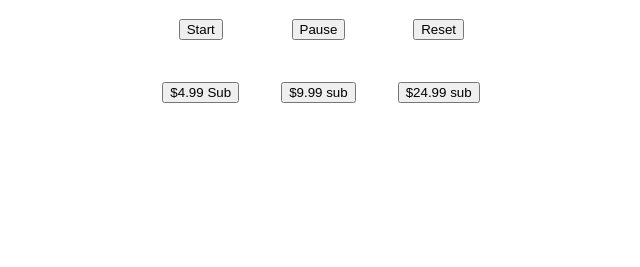
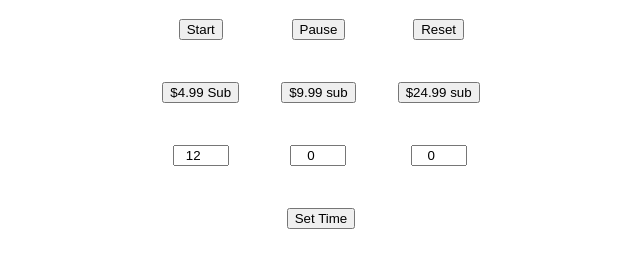
Before and after one commit to NeckbeardedDragon/scamathon_timer, a plain HTML site: page index.html in a window 1280 px wide. Shown: the part 151-418 px from the top of the page, without its empty margins (319-959 px from the left). Drawn offline with Linux system fonts and the light colour scheme.

Commit message:
Added time setting option

```diff
--- a/index.html
+++ b/index.html
@@ -59,6 +59,11 @@
                 time += amt;
                 updateTime();
             }
+            function setTime(){
+                time = 3600*parseInt(hrInp.value)+60*parseInt(minInp.value)+parseInt(secInp.value);
+                resetTime = time;
+                updateTime();
+            }
         </script>
         <style>
             #timerDiv {
@@ -105,6 +110,22 @@
                     <button onclick="addTime(18*60);">$24.99 sub</button>
                 </td>
             </tr>
+            <tr>
+                <td>
+                    <input id="hrInp" type="number" min="0" max="72" step="1" value="12">
+                </td>
+                <td>
+                    <input id="minInp" type="number" min="0" max="60" step="1" value="0">
+                </td>
+                <td>
+                    <input id="secInp" type="number" min="0" max="60" step="1" value="0">
+                </td>
+            </tr>
+            <tr>
+                <td colspan="3">
+                    <button onclick="setTime();">Set Time</button>
+                </td>
+            </tr>
         </table>
     </body>
 </html>
```
